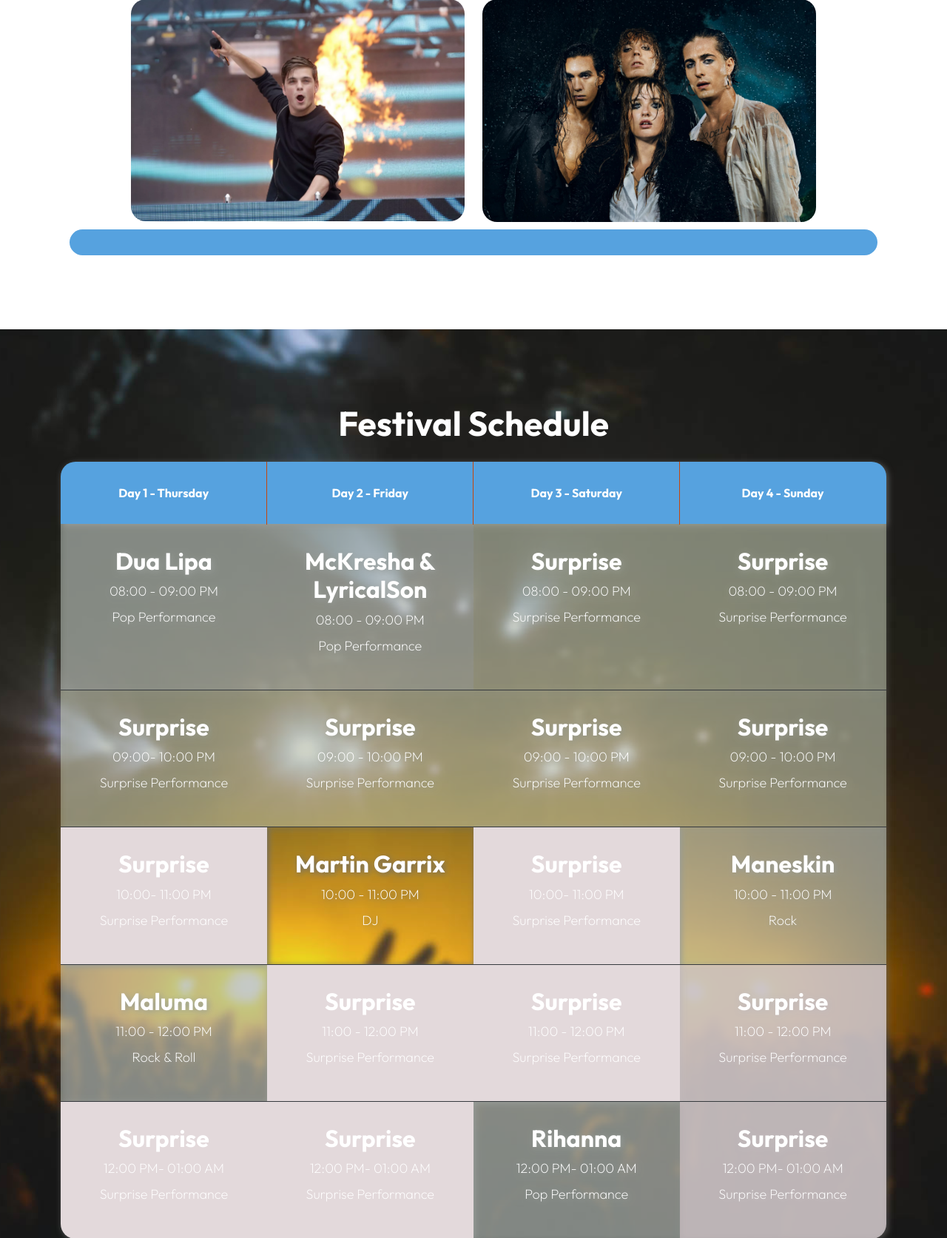
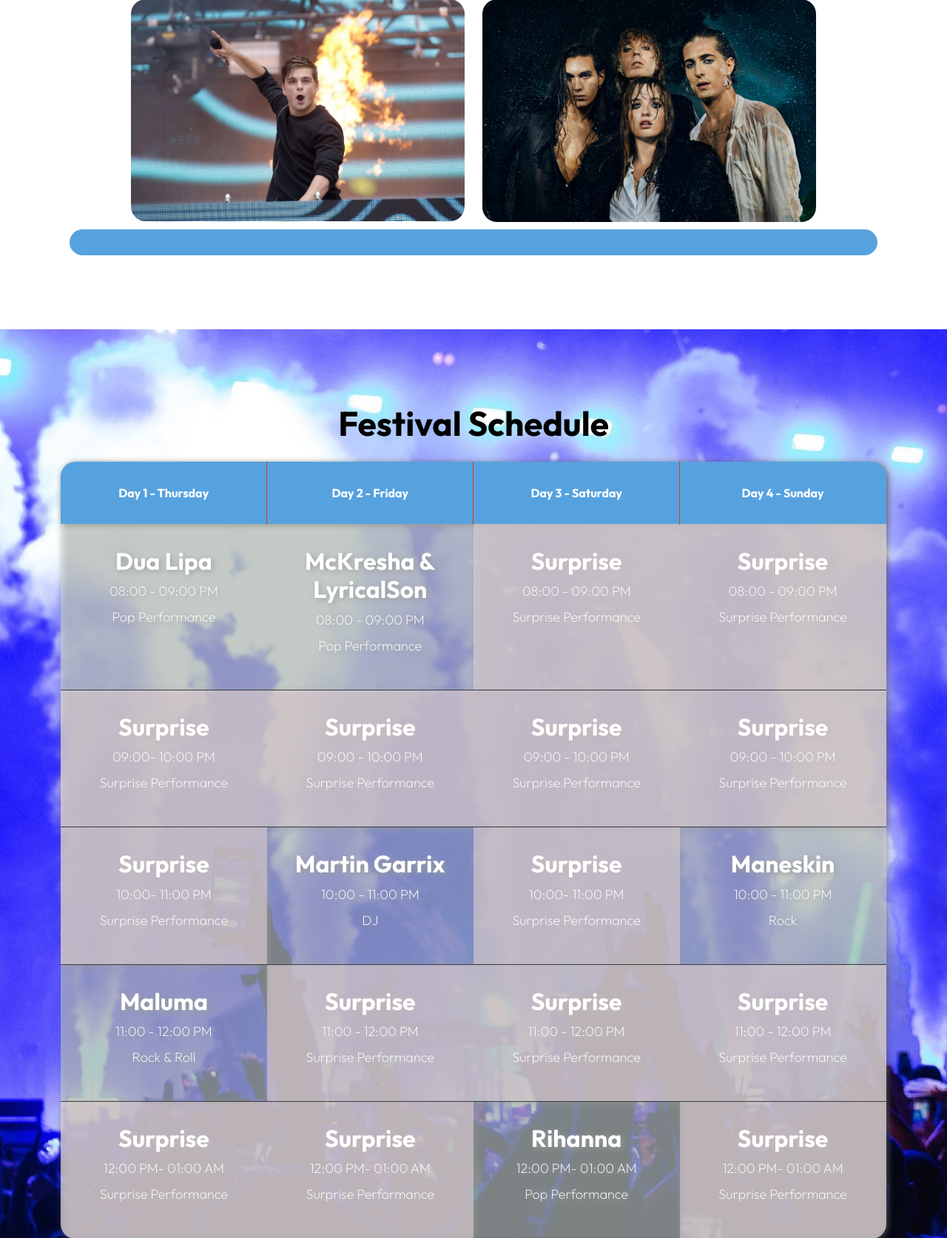
Before and after one commit to elonekrasniqi/UEB2024_G3, a PHP site: page / in a window 1280 px wide. Shown: the part 2529-4202 px from the top of the page at 74% size. Run offline with PHP 8.4, Linux system fonts and the light colour scheme.

Commit message:
updates in colors

```diff
--- a/css/festival.css
+++ b/css/festival.css
@@ -640,7 +640,7 @@
   SCHEDULE
 -----------------------------------------*/
 .schedule-section {
-  background-image: url('../images/nainoa-shizuru-unsplash-blur.jpg');
+  background-image: url('../images/pic.jpg');
   background-color: #242424;
   background-repeat: no-repeat;
   background-position: center;
--- a/index.html
+++ b/index.html
@@ -6,6 +6,7 @@
 
         <meta name="description" content="">
         <meta name="author" content="">
+        <link rel="icon" href="images/sunny-hill-festival-logo.png" type="image/x-icon">
 
         <title>Sunny Hill Festival</title>
 
@@ -156,7 +157,7 @@
                             <div class="location-wrap mx-auto py-3 py-lg-0">
                                 <h5 class="text-white">
                                     <i class="custom-icon bi-geo-alt me-2"></i>
-                                    National Center, United States
+                                    Germia National Park in Prishtina
                                 </h5>
                             </div>
 
@@ -191,7 +192,7 @@
                     <video autoplay loop muted class="custom-video" poster="">
                         <source src="video/Video-79.mp4" type="video/mp4">
 
-                        Your browser does not support the video tag.
+                        Your browser does not support the video tag
                     </video>
                 </div>
             </section>
@@ -302,7 +303,7 @@
 
                                     <p class="mb-0">
                                         <strong>Youtube Channel:</strong>
-                                        <a href="http://www.youtube.com/@PINTofficial">Dua Lipa Official</a>
+                                        <a href="http://www.youtube.com/@PINTofficial">PINT Official</a>
                                     </p>
                                 </div>
                             </div>
@@ -450,7 +451,7 @@
                             <marquee behavior="scroll" direction="right">
                                 <p class="d-flex me-4 mb-0">
                                     <i class="bi-person custom-icon me-2"></i>
-                                    <strong style="color: white;">Other Artists Coming Soon</strong>
+                                    <strong style="color: white;">Other Artists Coming Soon...</strong>
                                 </p>
                             </marquee>
                         </div>
@@ -463,7 +464,7 @@
                 <div class="container">
                     <div class="row">
                         <div class="col-12 text-center">
-                            <h2 class="text-white mb-4">Festival Schedule</h2>
+                            <h2 class="text-black mb-4">Festival Schedule</h2>
                             <div class="table-responsive">
                                 <table class="schedule-table table table-dark">
                                     <colgroup>
@@ -492,34 +493,34 @@
                                                 <p class="mb-2">08:00 - 09:00 PM</p>
                                                 <p>Pop Performance</p>
                                             </td>
-                                            <td style="background-color:  #e9f3d466">
+                                            <td style="background-color:  #e3d9dbbe">
                                                 <h3>Surprise</h3>
                                                 <p class="mb-2">08:00 - 09:00 PM</p>
                                                 <p>Surprise Performance</p>
                                             </td>
-                                            <td style="background-color: #e9f3d466">
+                                            <td style="background-color: #e3d9dbbe">
                                             <h3>Surprise</h3>
                                             <p class="mb-2">08:00 - 09:00 PM</p>
                                             <p>Surprise Performance</p>
                                         </td>
                                         </tr>
                                         <tr>
-                                            <td style="background-color:  #e9f3d466">
+                                            <td style="background-color:  #e3d9dbbe">
                                                 <h3>Surprise</h3>
                                                 <p class="mb-2">09:00- 10:00 PM</p>
                                                 <p>Surprise Performance</p>
                                             </td>
-                                            <td style="background-color: #e9f3d466">
+                                            <td style="background-color: #e3d9dbbe">
                                                 <h3>Surprise</h3>
                                                 <p class="mb-2">09:00 - 10:00 PM</p>
                                                 <p>Surprise Performance</p>
                                             </td>
-                                            <td style="background-color: #e9f3d466">
+                                            <td style="background-color: #e3d9dbbe">
                                                 <h3>Surprise</h3>
                                                 <p class="mb-2">09:00 - 10:00 PM</p>
                                                 <p>Surprise Performance</p>
                                             </td>
-                                            <td style="background-color: #e9f3d466">
+                                            <td style="background-color:#e3d9dbbe">
                                                 <h3>Surprise</h3>
                                                 <p class="mb-2">09:00 - 10:00 PM</p>
                                                 <p>Surprise Performance</p>
@@ -527,18 +528,18 @@
 
                                         </tr>
                                         <tr>
-                                            <td style="background-color: #e3d9db">
+                                            <td style="background-color: #e3d9dbbe">
                                                 <h3>Surprise</h3>
                                                 <p class="mb-2">10:00- 11:00 PM</p>
                                                 <p>Surprise Performance</p>
                                             </td>
-                                            <td style="background-color:  #d9e3da1a">
+                                            <td style="background-color:  #d9e3da76">
                                                 <h3>Martin Garrix</h3>
                                                 <p class="mb-2">10:00 - 11:00 PM</p>
                                                 <p>DJ</p>
                                             </td>
 
-                                            <td style="background-color: #e3d9db">
+                                            <td style="background-color: #e3d9dbbe">
                                                 <h3>Surprise</h3>
                                                 <p class="mb-2">10:00- 11:00 PM</p>
                                                 <p>Surprise Performance</p>
@@ -555,12 +556,12 @@
                                                 <p class="mb-2">11:00 - 12:00 PM</p>
                                                 <p>Rock & Roll</p>
                                             </td>
-                                            <td style="background-color: #e3d9db">
+                                            <td style="background-color:#e3d9dbbe">
                                                 <h3>Surprise</h3>
                                                 <p class="mb-2">11:00 - 12:00 PM</p>
                                                 <p>Surprise Performance</p>
                                             </td>
-                                            <td style="background-color: #e3d9db">
+                                            <td style="background-color: #e3d9dbbe">
                                                 <h3>Surprise</h3>
                                                 <p class="mb-2">11:00 - 12:00 PM</p>
                                                 <p>Surprise Performance</p>
@@ -572,12 +573,12 @@
                                             </td>
                                         </tr>
                                         <tr>
-                                            <td style="background-color: #e3d9db">
+                                            <td style="background-color: #e3d9dbbe">
                                                 <h3>Surprise</h3>
                                                 <p class="mb-2">12:00 PM- 01:00 AM</p>
                                                 <p>Surprise Performance</p>
                                             </td>
-                                            <td style="background-color: #e3d9db">
+                                            <td style="background-color: #e3d9dbbe">
                                                 <h3>Surprise</h3>
                                                 <p class="mb-2">12:00 PM- 01:00 AM</p>
                                                 <p>Surprise Performance</p>
--- a/login.html
+++ b/login.html
@@ -3,7 +3,7 @@
     <head>
         <meta charset="utf-8">
         <meta name="viewport" content="width=device-width, initial-scale=1">
-
+        <link rel="icon" href="images/sunny-hill-festival-logo.png" type="image/x-icon">
         <meta name="description" content="">
         <meta name="author" content="">
 
--- a/signup.html
+++ b/signup.html
@@ -3,7 +3,7 @@
     <head>
         <meta charset="utf-8">
         <meta name="viewport" content="width=device-width, initial-scale=1">
-
+        <link rel="icon" href="images/sunny-hill-festival-logo.png" type="image/x-icon">
         <meta name="description" content="">
         <meta name="author" content="">
 
--- a/ticket.html
+++ b/ticket.html
@@ -6,6 +6,7 @@
 
         <meta name="description" content="">
         <meta name="author" content="">
+        <link rel="icon" href="images/sunny-hill-festival-logo.png" type="image/x-icon">
 
         <title>Sunny Hill - Ticket HTML Form</title>
 
```
Also changed, not shown: images/nainoa-shizuru-unsplash-blur.jpg (deleted), images/pic.jpg (added), images/sunny-hill-festival-logo.png (added).
